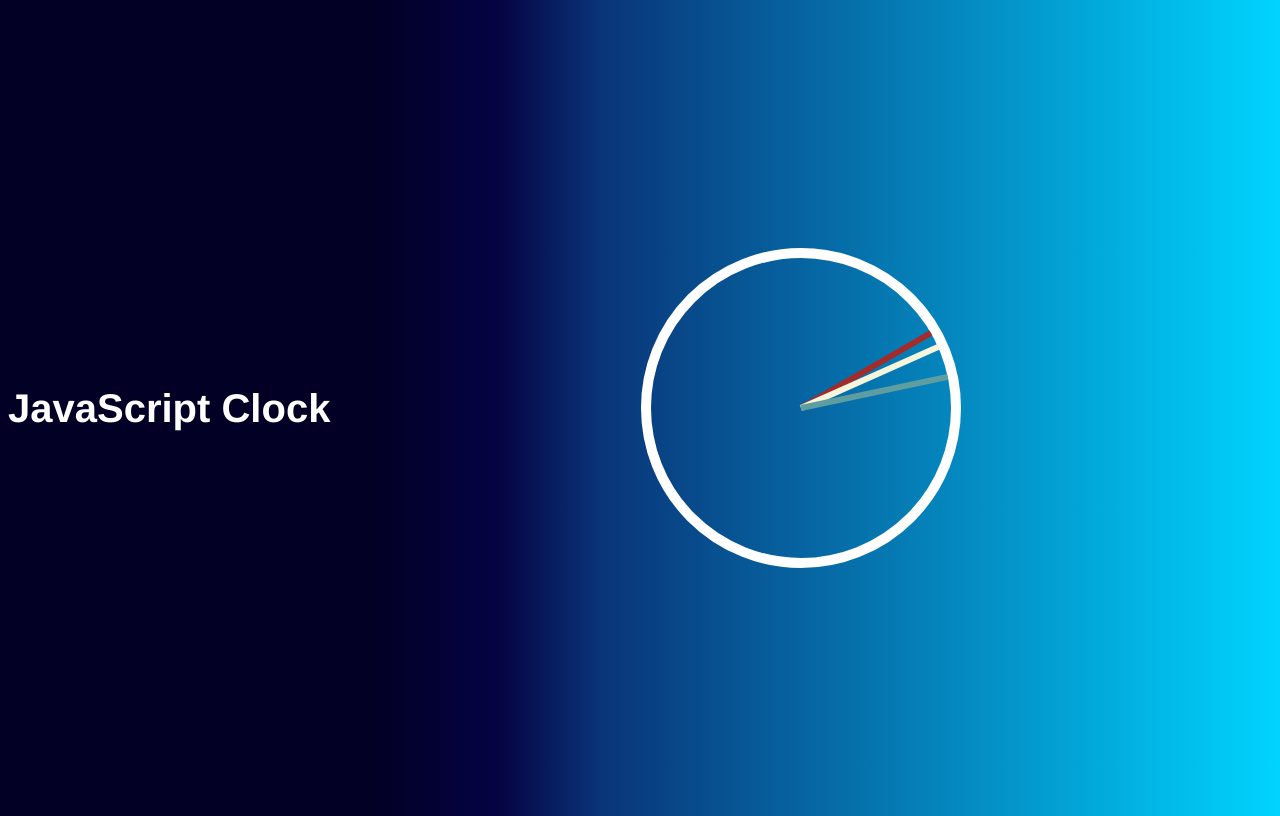
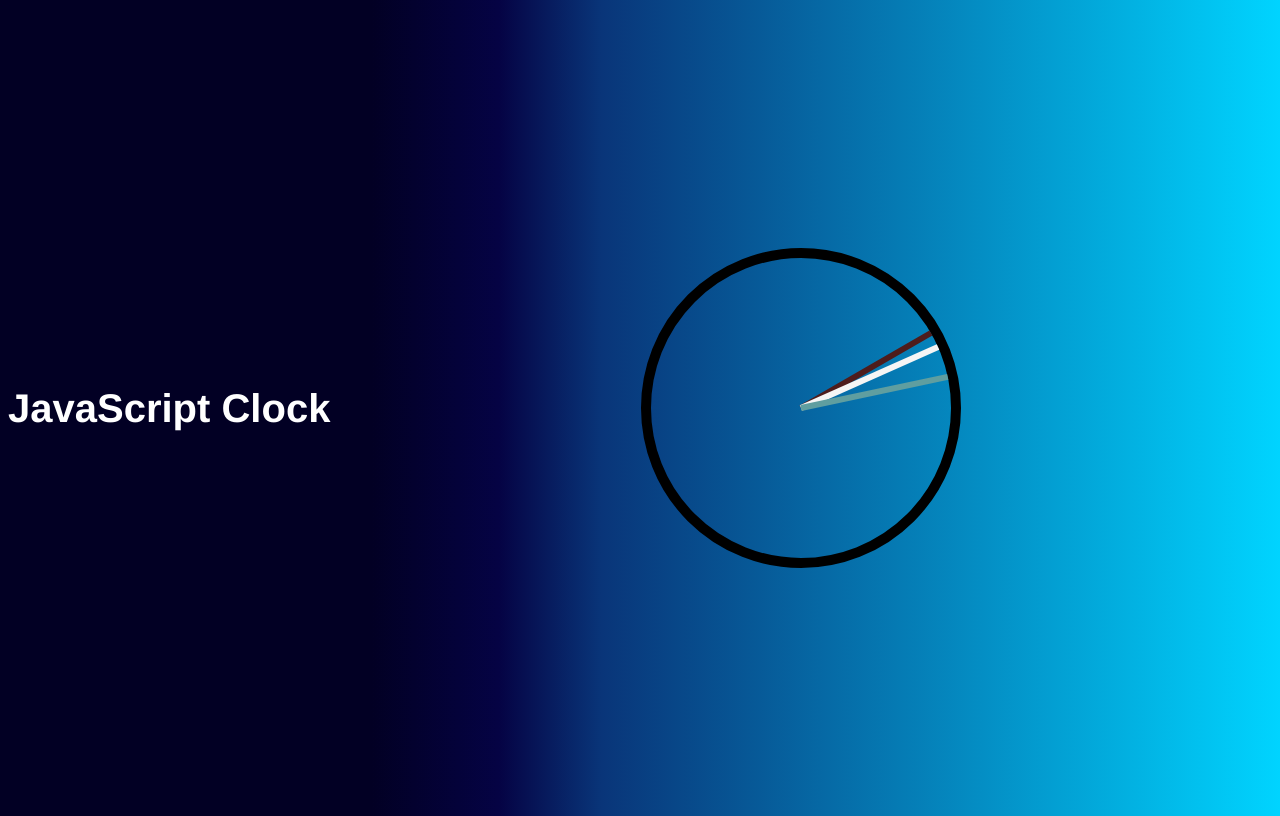
Before and after one commit to diminako/js-30, a plain HTML site: page day_02/day02.html in a window 1280 px wide. Drawn offline with Linux system fonts and the light colour scheme.

Commit message:
changed colors

```diff
--- a/day_02/day02.css
+++ b/day_02/day02.css
@@ -22,7 +22,7 @@ body {
 .clock {
     width: 30rem;
     height: 30rem;
-    border: 10px solid white;
+    border: 10px solid black;
     border-radius: 50%;
     margin: 50px auto;
 }
@@ -47,11 +47,11 @@ body {
 }
 
 .min-hand {
-    background-color:beige;
+    background-color:whitesmoke;
 }
 
 .hour-hand {
-    background-color: brown;
+    background-color: rgb(78, 28, 28);
 }
 
 .second-hand {
```
